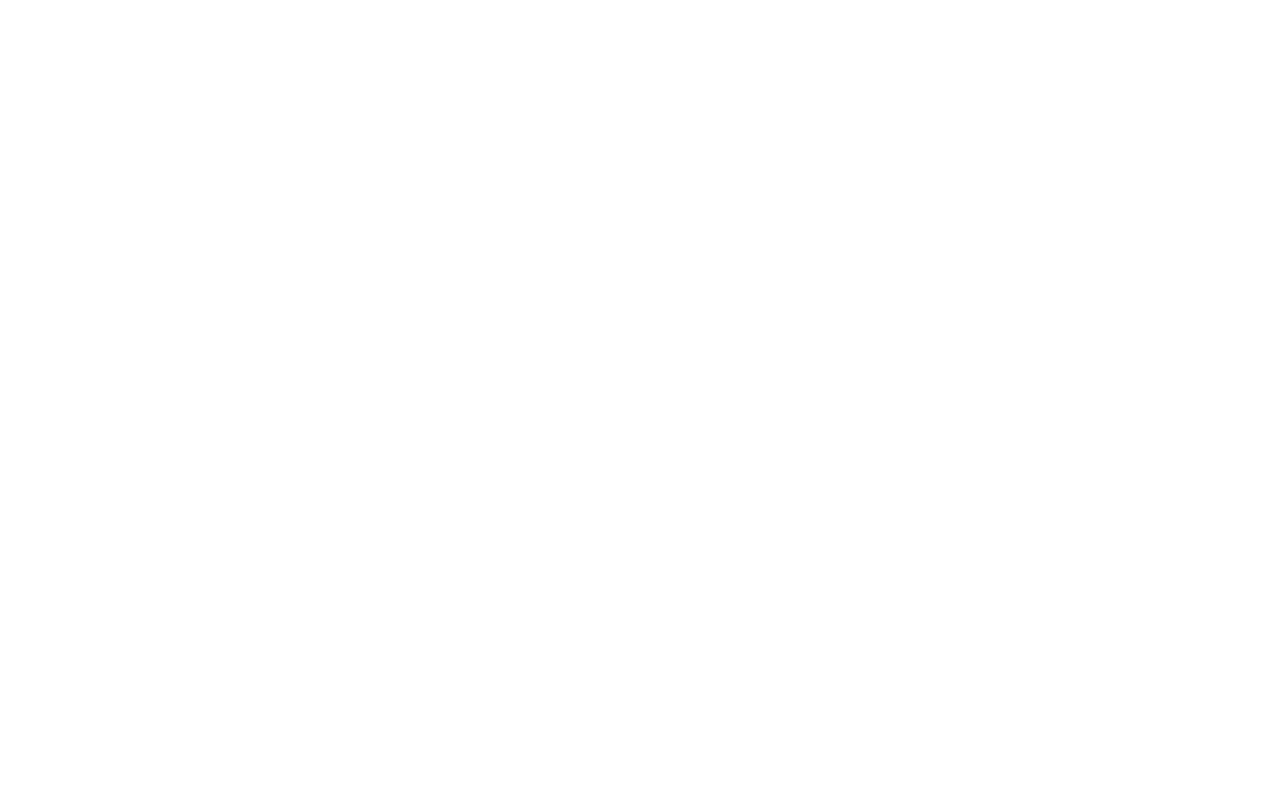
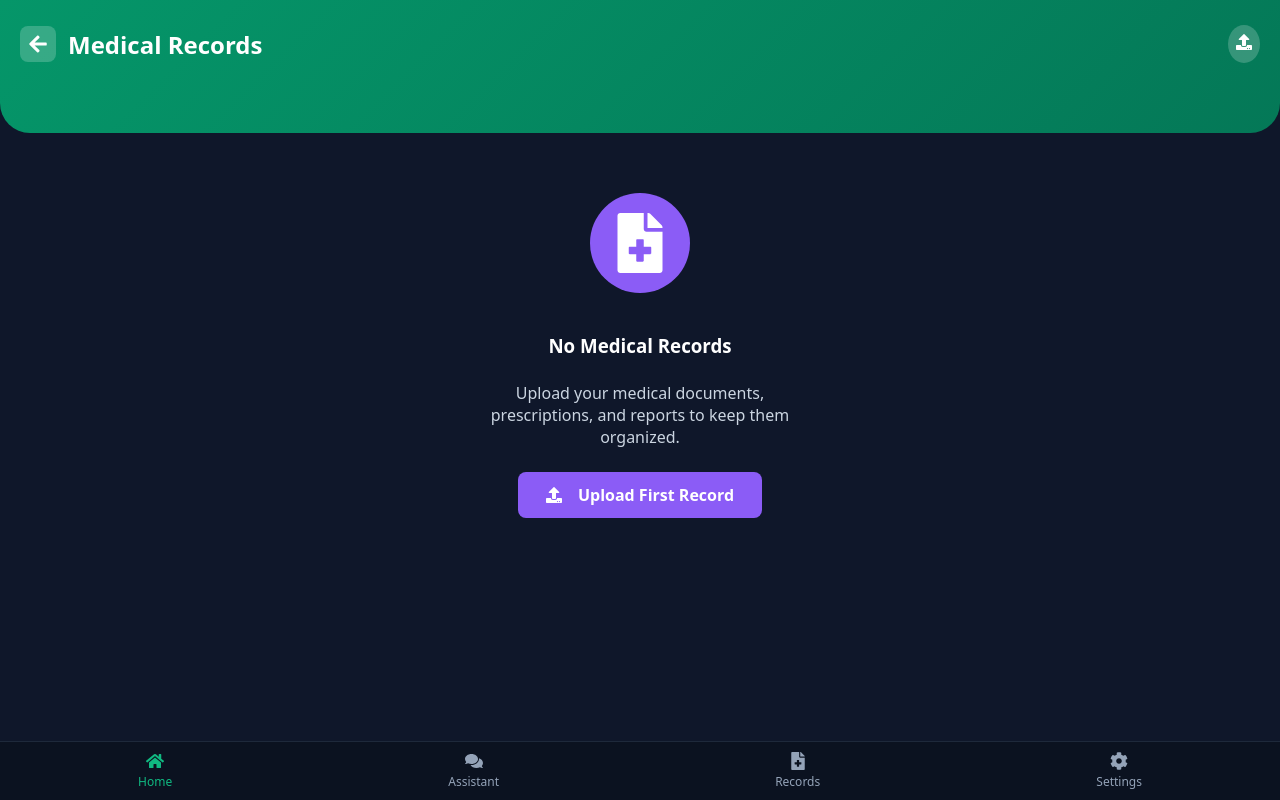
Before and after one commit to Akashchalwadi95/doc-connect, a React (Vite) app: page /medical-records in a window 1280 px wide. Before the commit this address had no page. Built offline with nearby package versions, Linux system fonts and the light colour scheme.

Commit message:
[changes]: medical records page done

```diff
--- a/src/App.jsx
+++ b/src/App.jsx
@@ -7,6 +7,7 @@ import Home from "./pages/home";
 import CallDoctorPage from "./pages/CallDoctorPage";
 import DoctorProfilePage from "./pages/DoctorProfilePage";
 import BookAppointmentPage from "./pages/BookAppointmentPage";
+import MedicalRecordsPage from "./pages/MedicalRecords/MedicalRecordsPage";
 import './App.css'
 
 function SignInPage({ onForgotPassword, onSignUp, onSignIn }) {
@@ -95,6 +96,7 @@ export default function App() {
       <Route path="/call-doctor" element={<CallDoctorPage />} />
       <Route path="/doctor-profile" element={<DoctorProfilePage />} />
       <Route path="/book-appointment" element={<BookAppointmentPage />} />
+      <Route path="/medical-records" element={<MedicalRecordsPage />} />
     </Routes>
   );
 }
--- /dev/null
+++ b/src/pages/MedicalRecords/MedicalRecordsPage.css
@@ -0,0 +1,122 @@
+.medical-records-content {
+  display: flex;
+  flex-direction: column;
+  align-items: center;
+  margin-top: 60px;
+  color: #fff;
+}
+
+.medical-records-icon {
+  background: #8b5cf6;
+  border-radius: 50%;
+  width: 100px;
+  height: 100px;
+  display: flex;
+  align-items: center;
+  justify-content: center;
+  margin-bottom: 24px;
+  color: #fff;
+  font-size: 2.5rem;
+}
+
+.medical-records-content h3 {
+  margin: 16px 0 8px 0;
+  font-weight: bold;
+}
+
+.medical-records-content p {
+  color: #cbd5e1;
+  text-align: center;
+  max-width: 340px;
+  margin-bottom: 24px;
+}
+
+.upload-btn {
+  background: #8b5cf6;
+  color: #fff;
+  border: none;
+  border-radius: 8px;
+  padding: 12px 28px;
+  font-size: 1rem;
+  font-weight: bold;
+  cursor: pointer;
+  display: flex;
+  align-items: center;
+  gap: 8px;
+  transition: background 0.2s;
+}
+
+.upload-btn:hover {
+  background: #7c3aed;
+}
+
+/* Modal overlay and modal */
+.modal-overlay {
+  position: fixed;
+  top: 0; left: 0; right: 0; bottom: 0;
+  background: rgba(60, 60, 60, 0.5);
+  z-index: 1001;
+}
+
+.modal {
+  position: fixed;
+  top: 32px;
+  left: 50%;
+  transform: translateX(-50%);
+  background: #fff;
+  color: #222;
+  border-radius: 12px;
+  box-shadow: 0 8px 32px rgba(0,0,0,0.25);
+  padding: 24px 16px 16px 16px;
+  width: 95%;
+  max-width: 500px;
+  z-index: 1002;
+  max-height: 90vh;
+  overflow-y: auto;
+}
+
+.modal-close {
+  position: absolute;
+  top: 8px;
+  right: 16px;
+  background: none;
+  border: none;
+  font-size: 1.5rem;
+  color: #333;
+  cursor: pointer;
+}
+
+.upload-record-form {
+  display: flex;
+  flex-direction: column;
+  gap: 14px;
+  margin-top: 12px;
+}
+
+.upload-record-form input,
+.upload-record-form select {
+  padding: 10px;
+  border-radius: 6px;
+  border: 1px solid #ccc;
+  font-size: 1rem;
+  width: 100%;
+  background: #f9fafb;
+}
+
+.file-label {
+  margin-top: 8px;
+  cursor: pointer;
+  color: #222;
+}
+
+.file-info {
+  color: #666;
+  font-size: 0.95rem;
+  margin-bottom: 4px;
+}
+
+.file-note {
+  color: #888;
+  font-size: 0.85rem;
+  margin-bottom: 8px;
+}
--- /dev/null
+++ b/src/pages/MedicalRecords/MedicalRecordsPage.jsx
@@ -0,0 +1,75 @@
+import React, { useState } from "react";
+import { FaArrowLeft, FaFileMedical, FaUpload, FaTimes } from "react-icons/fa";
+import BottomNav from "../../components/BottomNav";
+import "./MedicalRecordsPage.css";
+
+// Modal component for uploading medical record
+const UploadMedicalRecordModal = ({ onClose }) => (
+  <>
+    <div className="modal-overlay" onClick={onClose}></div>
+    <div className="modal">
+      <button className="modal-close" onClick={onClose}><FaTimes /></button>
+      <h2>Upload Medical Record</h2>
+      <form className="upload-record-form">
+        <input placeholder="Title" />
+        <select>
+          <option>Prescription</option>
+          <option>Lab Report</option>
+          <option>Discharge Summary</option>
+          <option>Other</option>
+        </select>
+        <input placeholder="Folder name (optional)" />
+        <input placeholder="dd-mm-yyyy" type="date" />
+        <label className="file-label">
+          <b>Choose File</b>
+          <input type="file" style={{ display: "none" }} />
+        </label>
+        <div className="file-info">No file chosen</div>
+        <div className="file-note">
+          <small>
+            &#9432; Maximum file size: 10MB. Supported formats: PDF, JPG, PNG
+          </small>
+        </div>
+        <button className="upload-btn" type="submit">Upload</button>
+      </form>
+    </div>
+  </>
+);
+
+const MedicalRecordsPage = () => {
+  const [showModal, setShowModal] = useState(false);
+
+  return (
+    <div className="home-container">
+      <div className="header">
+        <div className="header-top">
+          <button className="back-btn" onClick={() => window.history.back()}>
+            <FaArrowLeft />
+          </button>
+          <span style={{ fontWeight: "bold", fontSize: "1.5rem", marginLeft: 12 }}>Medical Records</span>
+          <div style={{ flex: 1 }} />
+          <div className="settings-icon" onClick={() => setShowModal(true)} style={{ cursor: "pointer" }}>
+            <FaUpload />
+          </div>
+        </div>
+      </div>
+      <div className="medical-records-content">
+        <div className="medical-records-icon">
+          <FaFileMedical size={60} />
+        </div>
+        <h3>No Medical Records</h3>
+        <p>
+          Upload your medical documents, prescriptions, and reports to keep them organized.
+        </p>
+        <button className="upload-btn" onClick={() => setShowModal(true)}>
+          <FaUpload style={{ marginRight: 8 }} />
+          Upload First Record
+        </button>
+      </div>
+      <BottomNav />
+      {showModal && <UploadMedicalRecordModal onClose={() => setShowModal(false)} />}
+    </div>
+  );
+};
+
+export default MedicalRecordsPage;
```
